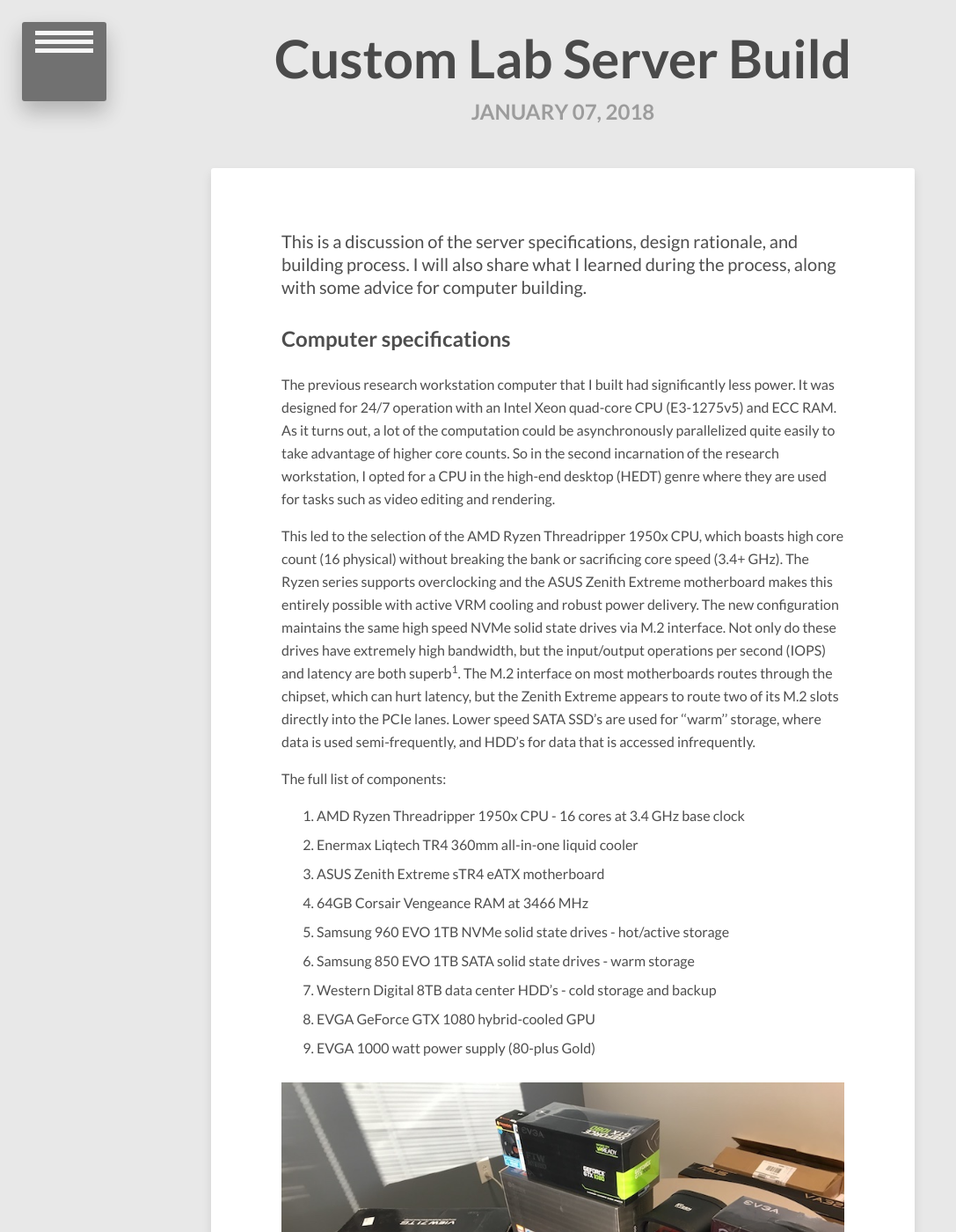
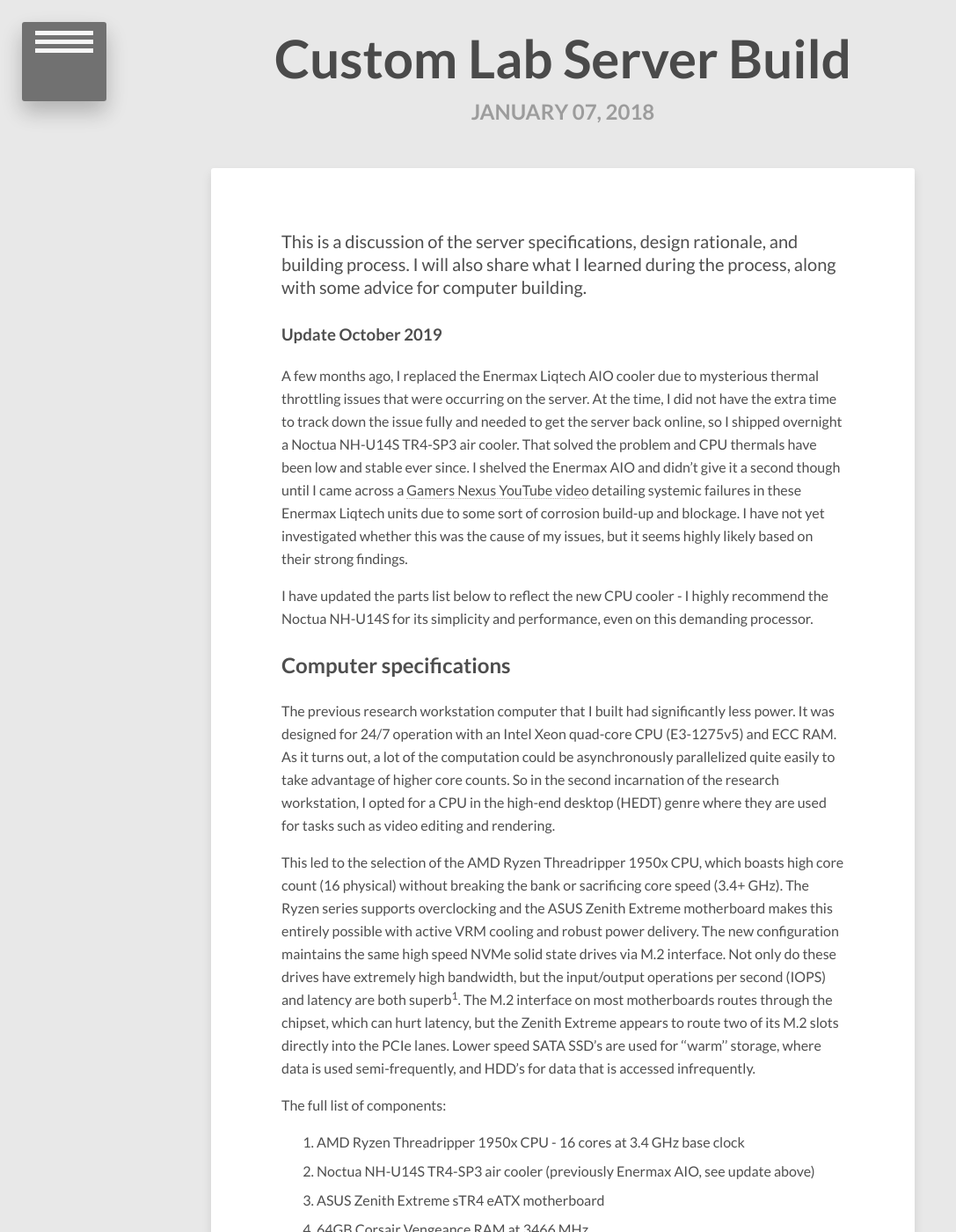
Before and after one commit to barbourww/barbourww.github.io, a Jekyll site: the page built from _posts/2018-01-07-custom-lab-server.md, in a window 1280 px wide and 1400 px high. Shown: the whole window at 88% size, without its empty margins (0-1087 px from the left). Built offline with Jekyll 4.4.1, drawn with Linux system fonts in a browser that asks for light colours; nearby versions of some CDN libraries.

Commit message:
Update 2018-01-07-custom-lab-server.md

```diff
--- a/_posts/2018-01-07-custom-lab-server.md
+++ b/_posts/2018-01-07-custom-lab-server.md
@@ -8,6 +8,12 @@
 
 This is a discussion of the server specifications, design rationale, and building process. I will also share what I learned during the process, along with some advice for computer building.
 
+### Update October 2019
+
+A few months ago, I replaced the Enermax Liqtech AIO cooler due to mysterious thermal throttling issues that were occurring on the server. At the time, I did not have the extra time to track down the issue fully and needed to get the server back online, so I shipped overnight a Noctua NH-U14S TR4-SP3 air cooler. That solved the problem and CPU thermals have been low and stable ever since. I shelved the Enermax AIO and didn't give it a second though until I came across a [Gamers Nexus YouTube video](https://www.youtube.com/watch?v=nttKqzQiZEo) detailing systemic failures in these Enermax Liqtech units due to some sort of corrosion build-up and blockage. I have not yet investigated whether this was the cause of my issues, but it seems highly likely based on their strong findings.
+
+I have updated the parts list below to reflect the new CPU cooler - I highly recommend the Noctua NH-U14S for its simplicity and performance, even on this demanding processor.
+
 ## Computer specifications
 
 The previous research workstation computer that I built had significantly less power. It was designed for 24/7 operation with an Intel Xeon quad-core CPU (E3-1275v5) and ECC RAM. As it turns out, a lot of the computation could be asynchronously parallelized quite easily to take advantage of higher core counts. So in the second incarnation of the research workstation, I opted for a CPU in the high-end desktop (HEDT) genre where they are used for tasks such as video editing and rendering.
@@ -16,7 +22,7 @@
 
 The full list of components:
 1. AMD Ryzen Threadripper 1950x CPU - 16 cores at 3.4 GHz base clock
-2. Enermax Liqtech TR4 360mm all-in-one liquid cooler
+2. Noctua NH-U14S TR4-SP3 air cooler (previously Enermax AIO, see update above)
 3. ASUS Zenith Extreme sTR4 eATX motherboard
 4. 64GB Corsair Vengeance RAM at 3466 MHz
 5. Samsung 960 EVO 1TB NVMe solid state drives - hot/active storage
```
